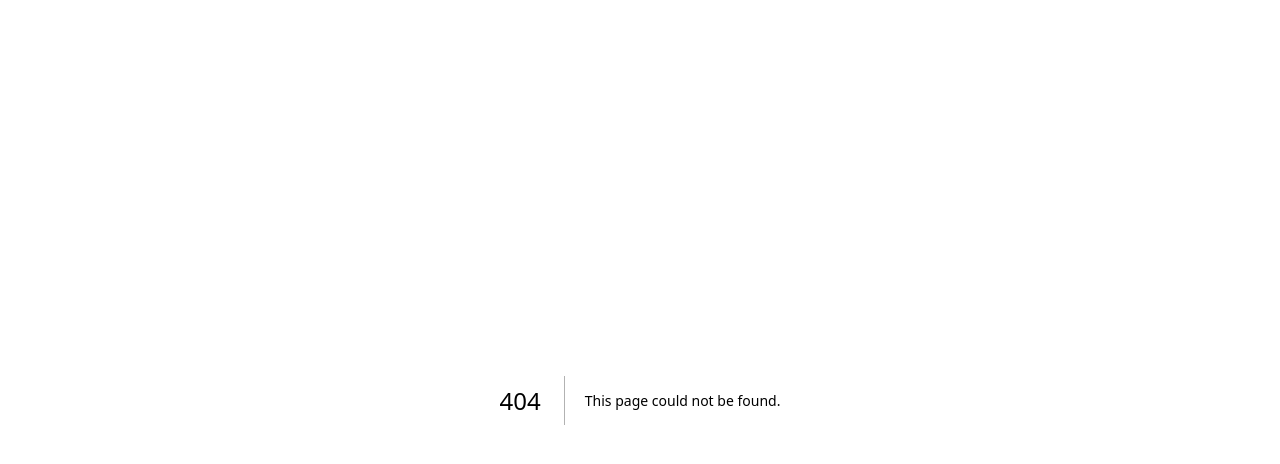
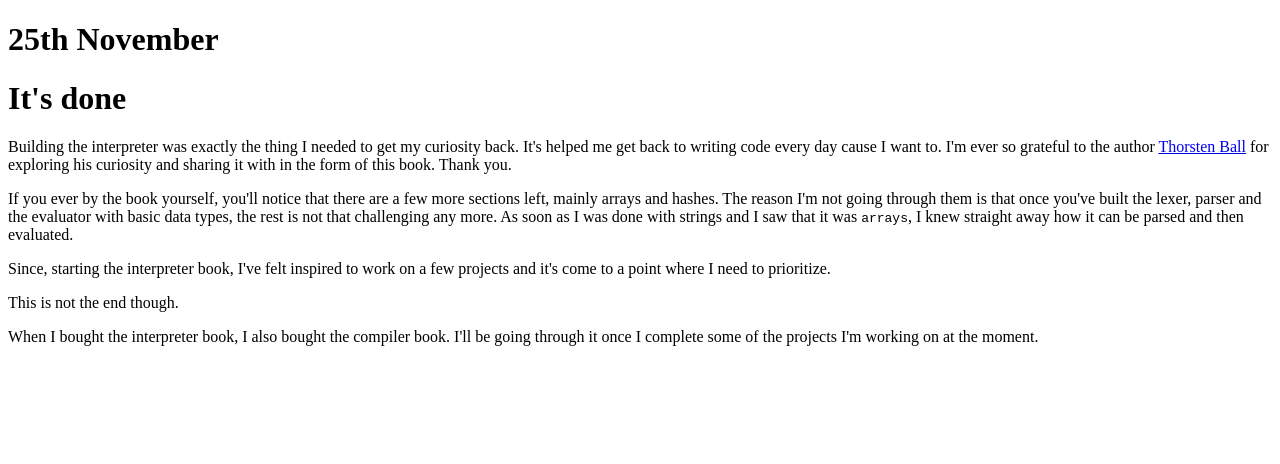
Before and after one commit to Cijin/seagin, a Next.js app: page /2023/november/25 in a window 1280 px wide. Before the commit this address had no page. Shown: the top 464 px of the page. Built offline with nearby package versions, Linux system fonts and the light colour scheme.

Commit message:
completing interpreter

```diff
--- /dev/null
+++ b/pages/2023/november/25.mdx
@@ -0,0 +1,22 @@
+# 25th November
+
+# It's done
+
+Building the interpreter was exactly the thing I needed to get my curiosity back.
+It's helped me get back to writing code every day cause I want to. I'm ever so grateful
+to the author [Thorsten Ball](https://twitter.com/thorstenball) for exploring his curiosity
+and sharing it with in the form of this book. Thank you.
+
+If you ever by the book yourself, you'll notice that there are a few more sections left,
+mainly arrays and hashes. The reason I'm not going through them is that once you've built
+the lexer, parser and the evaluator with basic data types, the rest is not that challenging
+any more. As soon as I was done with strings and I saw that it was `arrays`, I knew straight
+away how it can be parsed and then evaluated.
+
+Since, starting the interpreter book, I've felt inspired to work on a few projects and it's come
+to a point where I need to prioritize.
+
+This is not the end though.
+
+When I bought the interpreter book, I also bought the compiler book. I'll be going through it
+once I complete some of the projects I'm working on at the moment.
```
